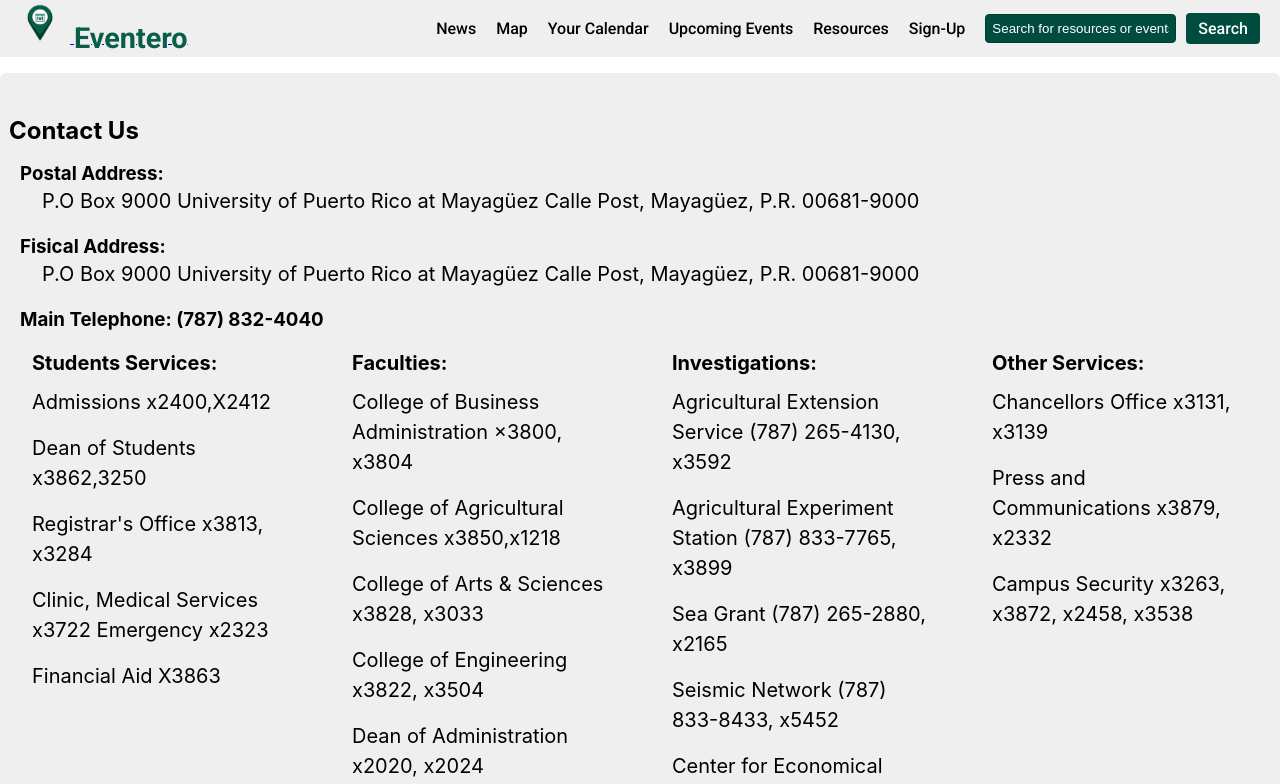
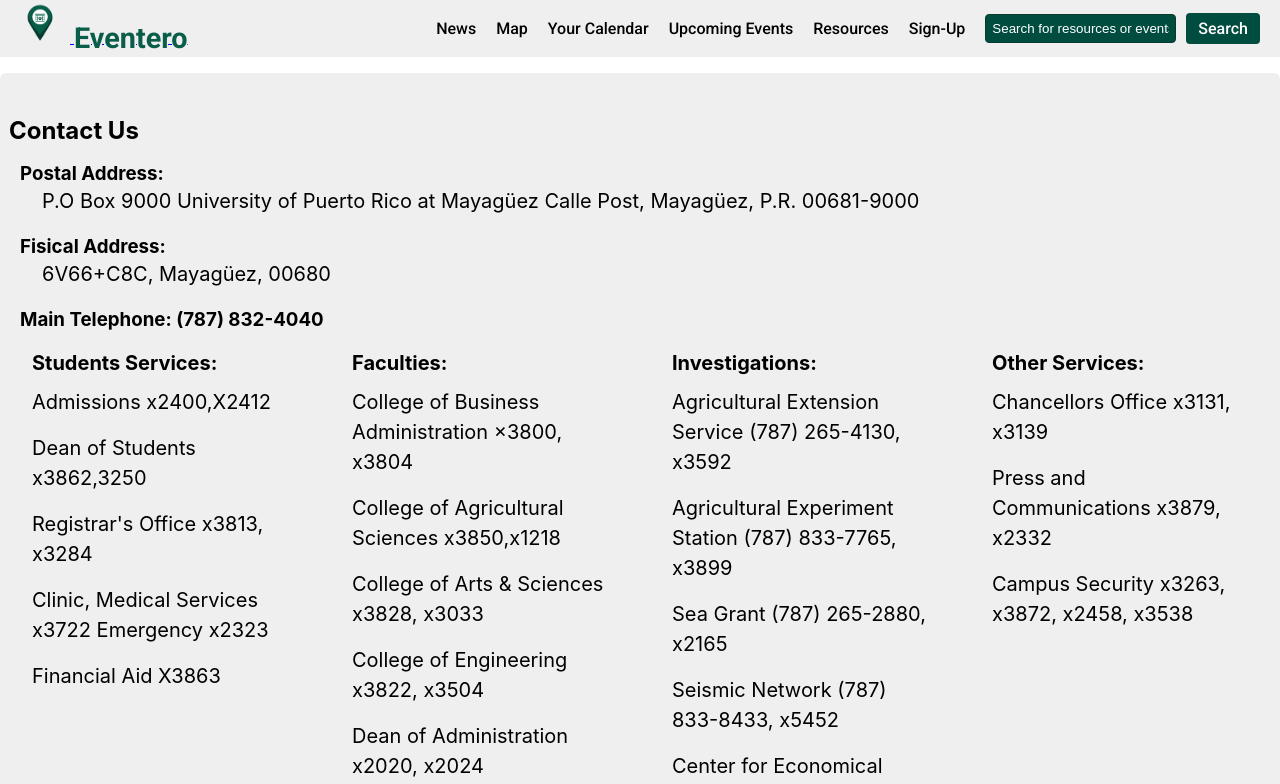
Before and after one commit to uprm-inso4101-2024-2025-s1/semester-project-campus-resource-and-event-management, a Svelte app: page / in a window 1280 px wide. Shown: the top 784 px of the page. Built offline with nearby package versions, Linux system fonts and the light colour scheme.

Commit message:
fixed-adress

```diff
--- a/src/components/Footer.svelte
+++ b/src/components/Footer.svelte
@@ -163,7 +163,7 @@
     <h3>Postal Address:</h3>
     <p id="footer-address">P.O Box 9000 University of Puerto Rico at Mayagüez Calle Post, Mayagüez, P.R. 00681-9000</p>
     <h3>Fisical Address:</h3>
-    <p id="footer-address">P.O Box 9000 University of Puerto Rico at Mayagüez Calle Post, Mayagüez, P.R. 00681-9000</p>
+    <p id="footer-address">6V66+C8C, Mayagüez, 00680</p>
     <h3>Main Telephone: (787) 832-4040</h3>
 
     <div class="footer-contactUs">
```
